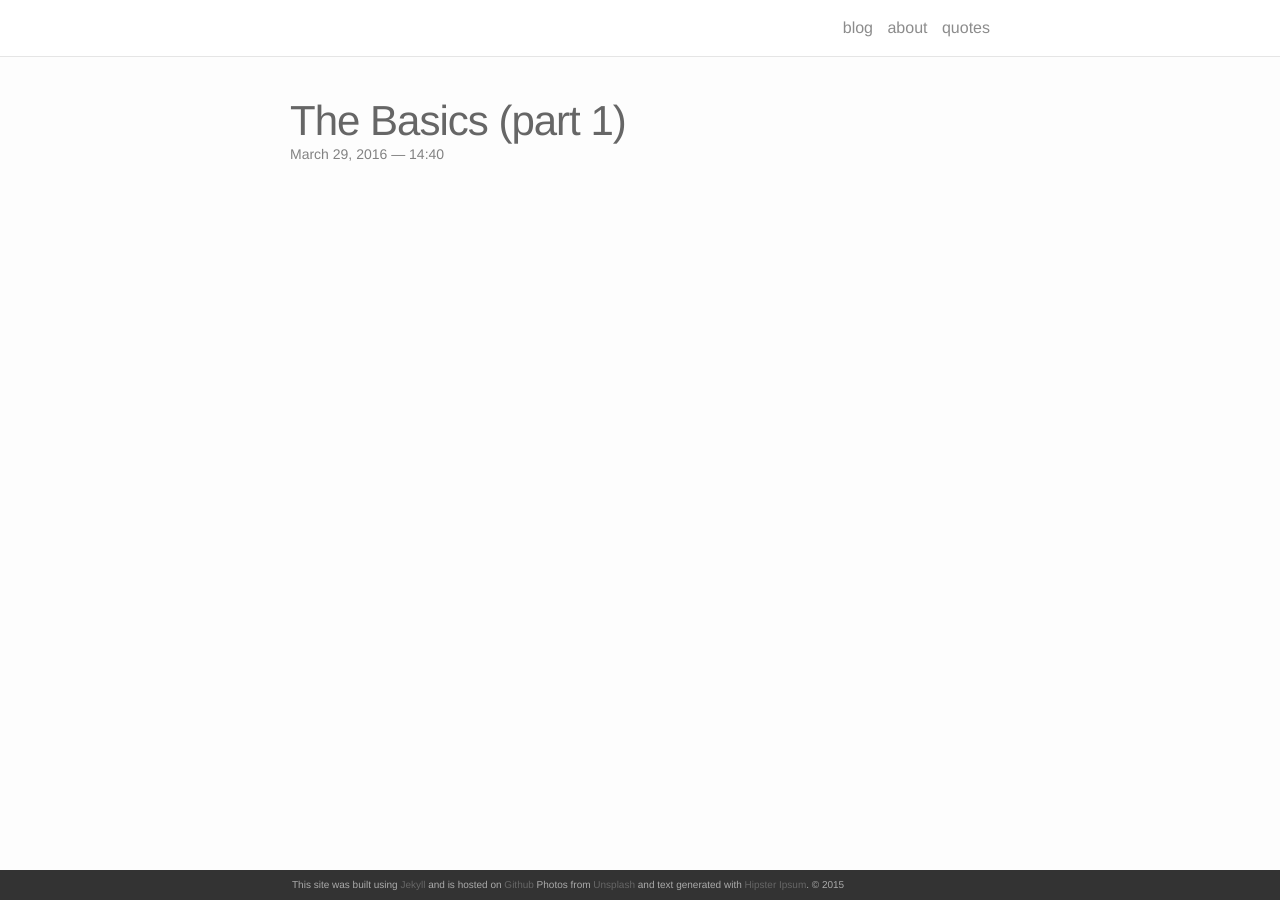
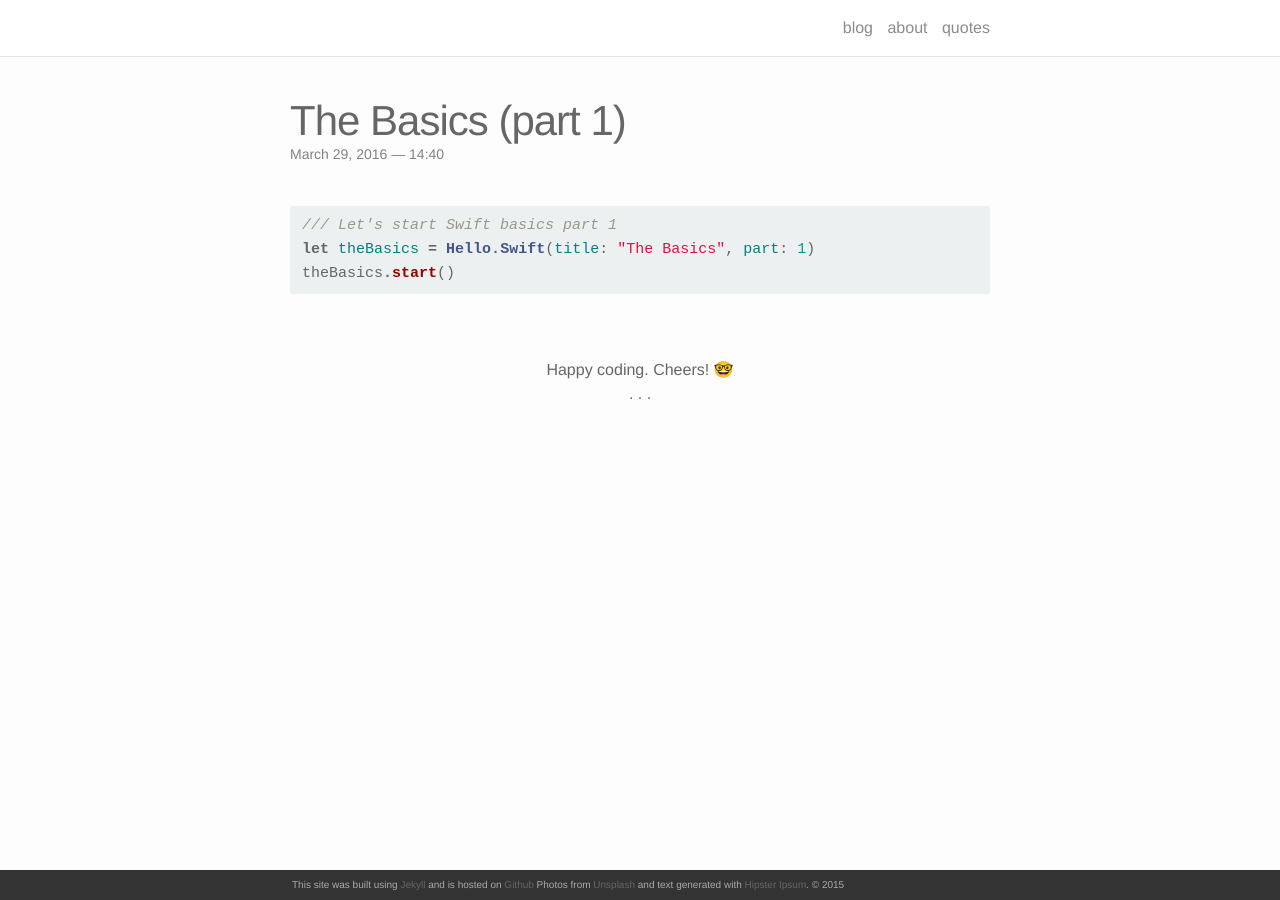
Before and after one commit to mnuruddin/mnuruddin.github.io, a Jekyll site: the page built from _posts/2016-03-28-hello-swift.markdown, in a window 1280 px wide. Built offline with Jekyll 4.4.1, drawn with Linux system fonts in a browser that asks for light colours; nearby versions of some CDN libraries.

Commit message:
Update post content.

```diff
--- a/_posts/2016-03-28-hello-swift.markdown
+++ b/_posts/2016-03-28-hello-swift.markdown
@@ -4,3 +4,14 @@ title:  "The Basics (part 1)"
 date:   2016-03-29 14:40:16
 description: Yuk, kenalan dulu sama Swift! Pembahasan mengenai simple values dan control flow
 ---
+
+{% highlight swift %}
+
+/// Let's start Swift basics part 1
+let theBasics = Hello.Swift(title: "The Basics", part: 1)
+theBasics.start()
+
+{% endhighlight %}
+
+<br/>
+<p class="center">Happy coding. Cheers! 🤓<br/>. . .</p>
```
